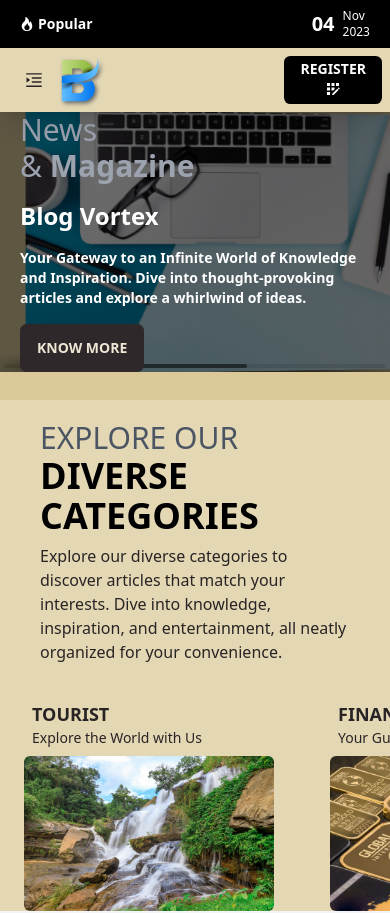
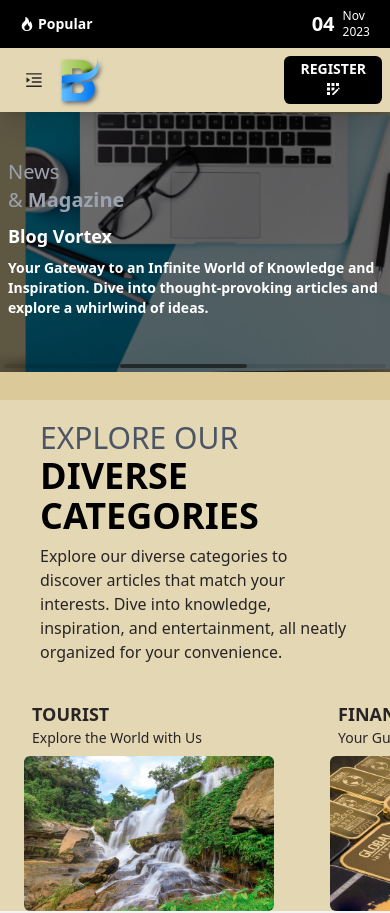
Before and after one commit to junayet4o12/blog-vortex, a React (Vite) app: page / in a window 390 px wide. Shown: the top 913 px of the page. Built offline with nearby package versions, Linux system fonts and the light colour scheme; no server answers.

Commit message:
something added and project has done

```diff
--- a/src/Components/Home/Banner.jsx
+++ b/src/Components/Home/Banner.jsx
@@ -59,11 +59,11 @@ const Banner = () => {
                         initial={{ x: -100, opacity: 0, scale: 0.5 }}
                         whileInView={{ x: 0, opacity: 1, scale: 1 }}
                         transition={{ duration: 1 }}
-                        className='lg:[40%] px-5 flex flex-col justify-center absolute lg:static z-10 h-full w-full bg-[#00000091] lg:bg-transparent text-white lg:text-black'>
-                        <h1 className="text-3xl sm:text-6xl  font-bold text-gray-400 lg:text-gray-700"><span className='font-medium'>News <br /> &</span> Magazine</h1>
-                        <h3 className='text-2xl font-semibold py-4'>Blog Vortex</h3>
-                        <p className="pb-4 font-semibold text-sm max-w-md">Your Gateway to an Infinite World of Knowledge and Inspiration. Dive into thought-provoking articles and explore a whirlwind of ideas.</p>
-                        <button className="btn btn-neutral w-max">Know More</button>
+                        className='lg:[40%] px-2 sm:px-5 flex flex-col justify-center absolute lg:static z-10 h-full w-full bg-[#00000091] lg:bg-transparent text-white lg:text-black'>
+                        <h1 className="text-xl sm:text-6xl  font-bold text-gray-400 lg:text-gray-700"><span className='font-medium'>News <br /> &</span> Magazine</h1>
+                        <h3 className='text-lg sm:text-4xl font-semibold py-2 sm:py-4'>Blog Vortex</h3>
+                        <p className= "pb-2 sm:pb-4 font-semibold text-sm max-w-md">Your Gateway to an Infinite World of Knowledge and Inspiration. Dive into thought-provoking articles and explore a whirlwind of ideas.</p>
+
 
                     </motion.div>
                 </div>
```
